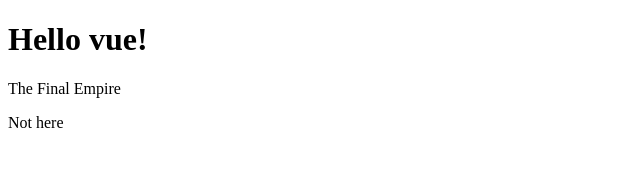
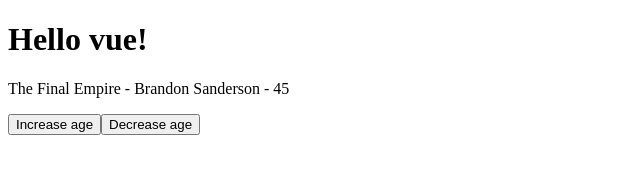
Before and after one commit to pikkukurkku/vue_tutorial, a plain HTML site: page index.html in a window 1280 px wide. Shown: the whole page, without its empty margins (0-640 px from the left). Drawn offline with nearby package versions, Linux system fonts and the light colour scheme.

Commit message:
on click event - directive

```diff
--- a/app.js
+++ b/app.js
@@ -1,5 +1,11 @@
 const app = Vue.createApp({
-
+  data() {
+    return {
+        title: 'The Final Empire',
+        author: 'Brandon Sanderson',
+        age: 45
+    }
+  }
 })
 
 app.mount('#app')
--- a/index.html
+++ b/index.html
@@ -1,19 +1,21 @@
 <!DOCTYPE html>
 <html lang="en">
-<head>
-    <meta charset="UTF-8">
-    <meta name="viewport" content="width=device-width, initial-scale=1.0">
+  <head>
+    <meta charset="UTF-8" />
+    <meta name="viewport" content="width=device-width, initial-scale=1.0" />
     <title>Learning Vue</title>
     <script src="https://unpkg.com/vue@3.0.2"></script>
-</head>
-<body>
+  </head>
+  <body>
     <h1>Hello vue!</h1>
 
     <div id="app">
-<p>The Final Empire</p>
+      <p>{{ title }} - {{ author }} - {{ age }}</p>
+
+      <button v-on:click="age++">Increase age</button>
+      <button v-on:click="age--">Decrease age</button>
     </div>
-    <p>Not here</p>
+
     <script src="app.js"></script>
-</body>
-
+  </body>
 </html>
```
